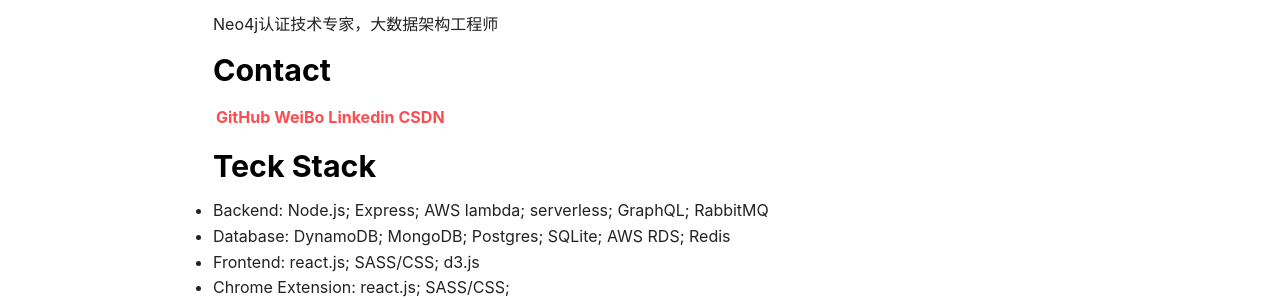
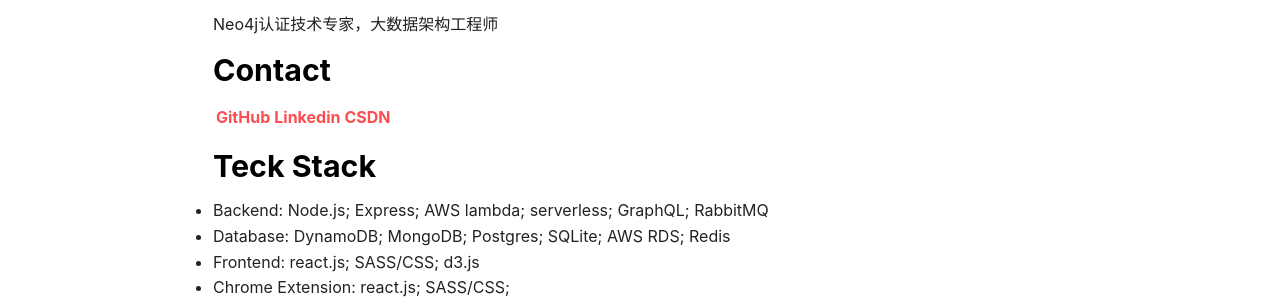
Before and after one commit to crazyyanchao/blog, a Jekyll site: the page built from about.md, in a window 1280 px wide. Shown: the part 276-576 px from the top of the page. Built offline with Jekyll 4.4.1, drawn with Linux system fonts in a browser that asks for light colours; nearby versions of some CDN libraries; our own code applies the rules of GitHub Pages for plain Markdown files.

```diff
--- a/about.md
+++ b/about.md
@@ -4,7 +4,7 @@ Neo4j认证技术专家，大数据架构工程师
 
 ## Contact
 
-| [GitHub](https://github.com/crazyyanchao) | [WeiBo](https://www.weibo.com/CrazyYanChao) | [Linkedin](https://www.linkedin.com/in/yanchao-ma-0624b3b7/) | [CSDN](https://yc-ma.blog.csdn.net) |
+| [GitHub](https://github.com/crazyyanchao) | [Linkedin](https://www.linkedin.com/in/yanchao-ma-0624b3b7/) | [CSDN](https://yc-ma.blog.csdn.net) |
 
 ## Teck Stack
 
```
